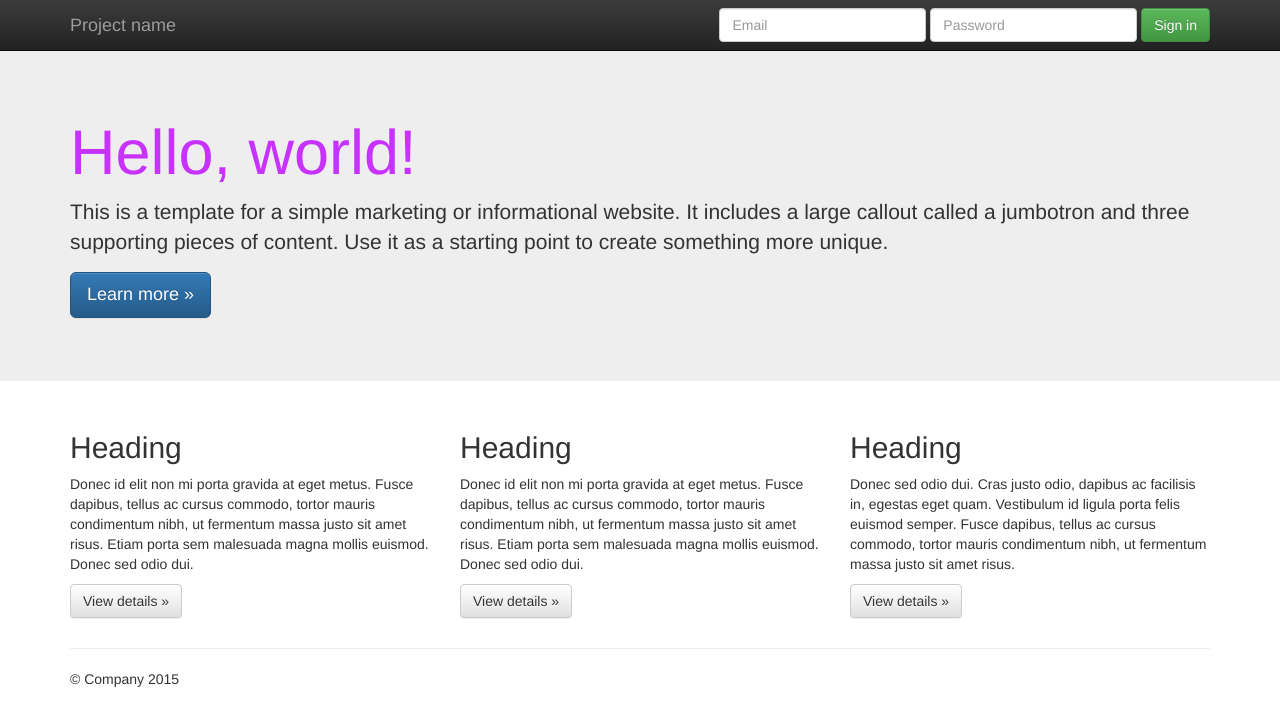
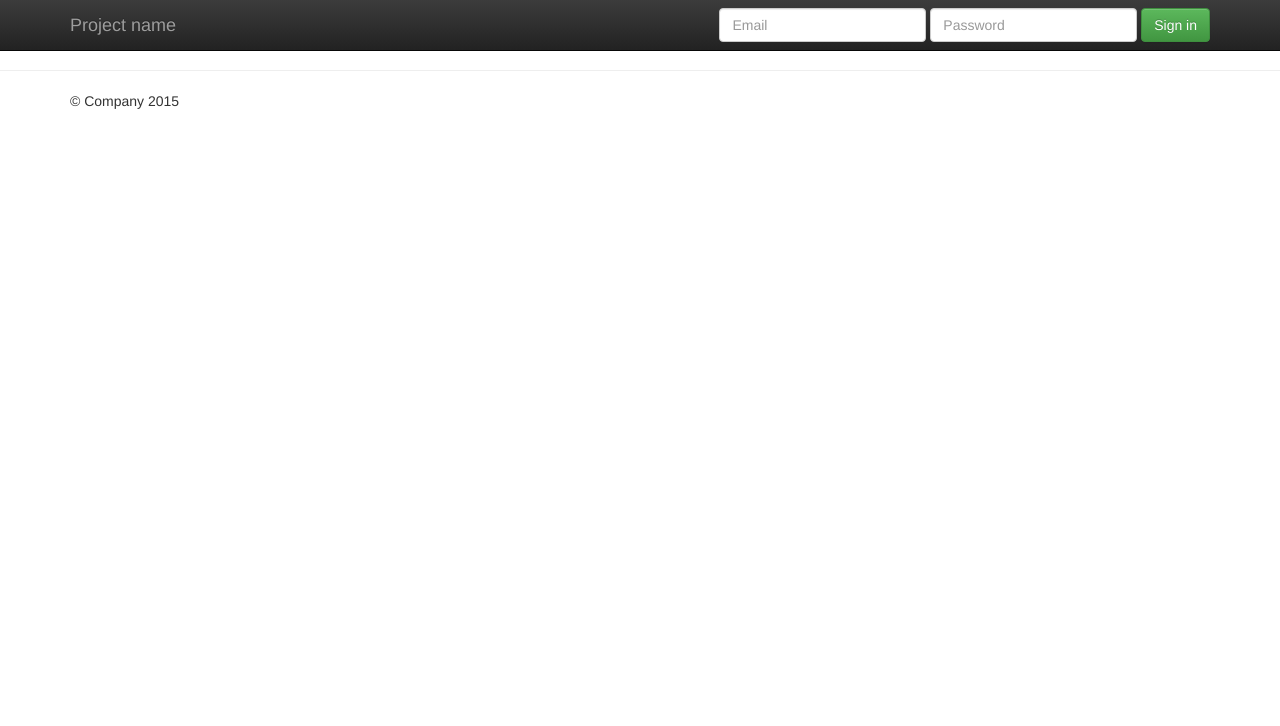
Before and after one commit to fdiazcaballero/taskbuster-django, a Django app: template taskbuster/templates/base.html in a window 1280 px wide. Shown: the top 726 px of the page. Run offline with Django 3.2, Linux system fonts and the light colour scheme; the template is opened without the code that fills it, so the values that code supplies are empty; some libraries are stand-ins or nearby versions.

Commit message:
template inheritance

```diff
--- a/taskbuster/templates/base.html
+++ b/taskbuster/templates/base.html
@@ -8,6 +8,7 @@
         <meta charset="utf-8">
         <meta http-equiv="X-UA-Compatible" content="IE=edge,chrome=1">
         <title>{% block head_title %}{% endblock %}</title>
+        <link rel="shortcut icon" href="{% static 'favicon.ico' %}" type="image/x-icon">
         <meta name="description" content="">
         <meta name="viewport" content="width=device-width, initial-scale=1">
 
@@ -22,11 +23,14 @@
         <link rel="stylesheet" href="{% static 'css/main.css' %}">
 
         <script src="{% static 'js/vendor/modernizr-2.8.3-respond-1.4.2.min.js' %}"></script>
+        {% block head_css %}{% endblock %}
+        {% block head_javascript %}{% endblock %}
     </head>
     <body>
         <!--[if lt IE 8]>
             <p class="browserupgrade">You are using an <strong>outdated</strong> browser. Please <a href="http://browsehappy.com/">upgrade your browser</a> to improve your experience.</p>
         <![endif]-->
+    {% block navbar %}
       <nav class="navbar navbar-inverse navbar-fixed-top" role="navigation">
         <div class="container">
           <div class="navbar-header">
@@ -51,42 +55,17 @@
           </div><!--/.navbar-collapse -->
         </div>
       </nav>
+    {% endblock %}
 
-    <!-- Main jumbotron for a primary marketing message or call to action -->
-    <div class="jumbotron">
-      <div class="container">
-        <h1>Hello, world!</h1>
-        <p>This is a template for a simple marketing or informational website. It includes a large callout called a jumbotron and three supporting pieces of content. Use it as a starting point to create something more unique.</p>
-        <p><a class="btn btn-primary btn-lg" href="#" role="button">Learn more &raquo;</a></p>
-      </div>
-    </div>
-
-    <div class="container">
-      <!-- Example row of columns -->
-      <div class="row">
-        <div class="col-md-4">
-          <h2>Heading</h2>
-          <p>Donec id elit non mi porta gravida at eget metus. Fusce dapibus, tellus ac cursus commodo, tortor mauris condimentum nibh, ut fermentum massa justo sit amet risus. Etiam porta sem malesuada magna mollis euismod. Donec sed odio dui. </p>
-          <p><a class="btn btn-default" href="#" role="button">View details &raquo;</a></p>
-        </div>
-        <div class="col-md-4">
-          <h2>Heading</h2>
-          <p>Donec id elit non mi porta gravida at eget metus. Fusce dapibus, tellus ac cursus commodo, tortor mauris condimentum nibh, ut fermentum massa justo sit amet risus. Etiam porta sem malesuada magna mollis euismod. Donec sed odio dui. </p>
-          <p><a class="btn btn-default" href="#" role="button">View details &raquo;</a></p>
-       </div>
-        <div class="col-md-4">
-          <h2>Heading</h2>
-          <p>Donec sed odio dui. Cras justo odio, dapibus ac facilisis in, egestas eget quam. Vestibulum id ligula porta felis euismod semper. Fusce dapibus, tellus ac cursus commodo, tortor mauris condimentum nibh, ut fermentum massa justo sit amet risus.</p>
-          <p><a class="btn btn-default" href="#" role="button">View details &raquo;</a></p>
-        </div>
-      </div>
+    {% block content %}{% endblock %}
 
     <hr>
-
+    <div class="container">
       <footer>
         <p>&copy; Company 2015</p>
       </footer>
-    </div> <!-- /container -->        <script src="//ajax.googleapis.com/ajax/libs/jquery/1.11.2/jquery.min.js"></script>
+    </div> <!-- /container -->
+        <script src="//ajax.googleapis.com/ajax/libs/jquery/1.11.2/jquery.min.js"></script>
         <script>window.jQuery || document.write('<script src="static/js/vendor/jquery-1.11.2.min.js"><\/script>')</script>
 
         <script src="{% static 'js/vendor/bootstrap.min.js' %}"></script>
@@ -102,5 +81,8 @@
             r.parentNode.insertBefore(e,r)}(window,document,'script','ga'));
             ga('create','UA-XXXXX-X','auto');ga('send','pageview');
         </script>
+
+        {% block footer_javascript %}{% endblock %}
+
     </body>
 </html>
```
Also changed, not shown: taskbuster/templates/taskbuster/index.html (+33 -0 lines). Lines whose indentation alone changed are shown as unchanged.
